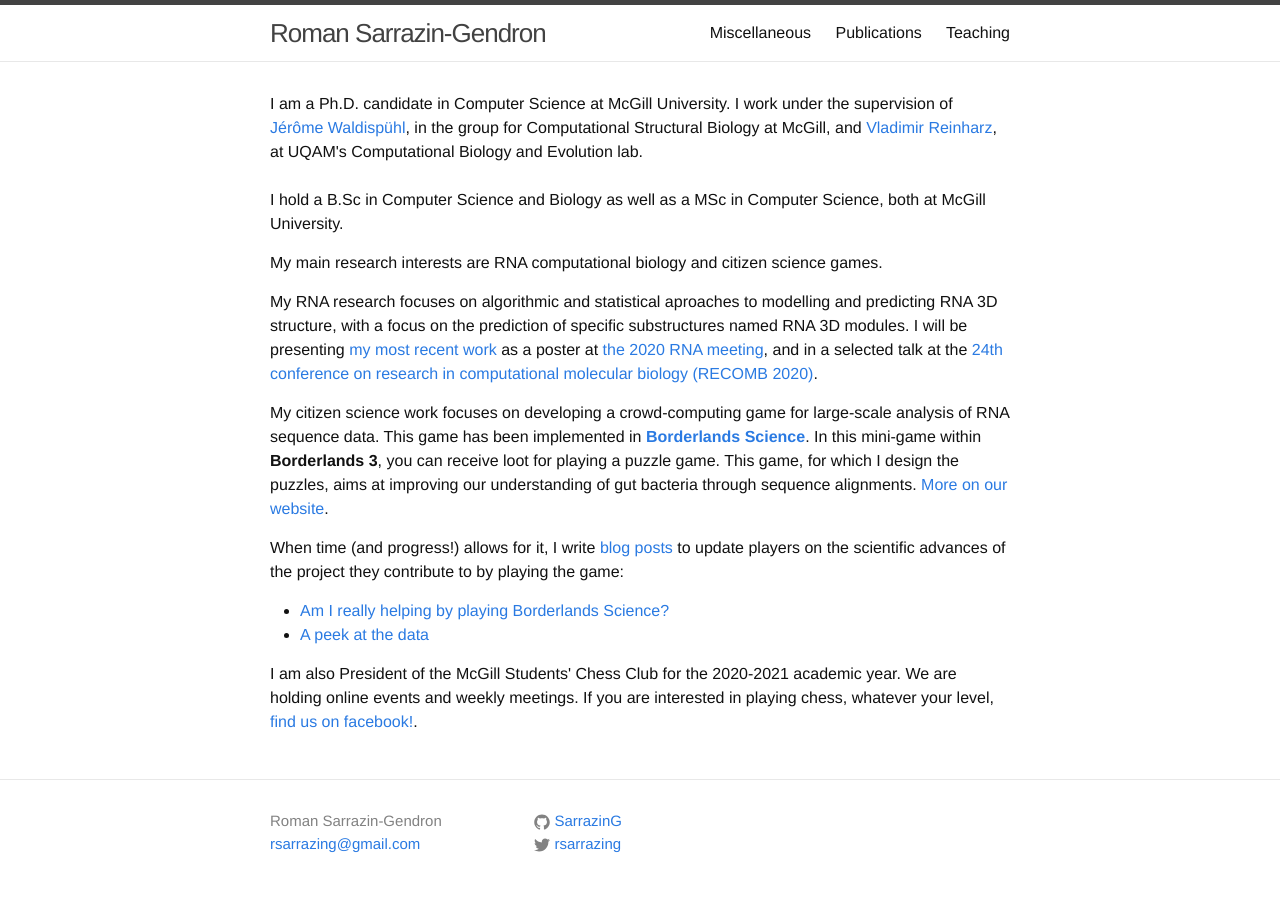
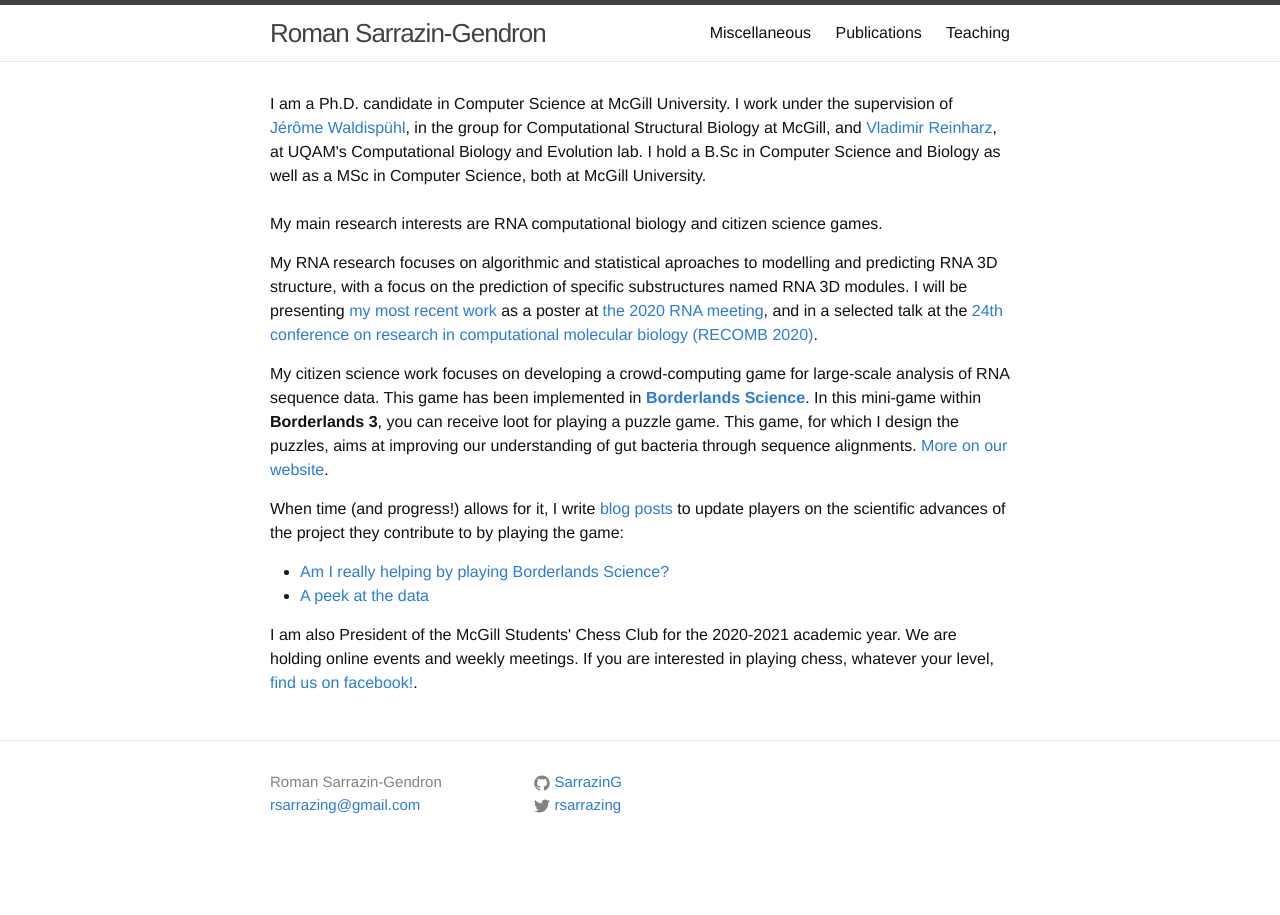
Before and after one commit to SarrazinG/SarrazinG.github.io, a Jekyll site: the page built from index.html, in a window 1280 px wide. Built offline with Jekyll 4.4.1, drawn with Linux system fonts in a browser that asks for light colours.

```diff
--- a/index.html
+++ b/index.html
@@ -4,9 +4,7 @@ layout: default
 
 <div class="home">
 
-I am a Ph.D. candidate in Computer Science at McGill University. I work under the supervision of <a href="http://www.cs.mcgill.ca/~jeromew/" target="_blank">J&eacute;r&ocirc;me Waldisp&uuml;hl</a>, in the group for Computational Structural Biology at McGill, and <a href="http://cbe.uqam.ca/" target="_blank">Vladimir Reinharz</a>, at UQAM's Computational Biology and Evolution lab. <br><br>
-
-<p>I hold a B.Sc in Computer Science and Biology as well as a MSc in Computer Science, both at McGill University.</p>
+I am a Ph.D. candidate in Computer Science at McGill University. I work under the supervision of <a href="http://www.cs.mcgill.ca/~jeromew/" target="_blank">J&eacute;r&ocirc;me Waldisp&uuml;hl</a>, in the group for Computational Structural Biology at McGill, and <a href="http://cbe.uqam.ca/" target="_blank">Vladimir Reinharz</a>, at UQAM's Computational Biology and Evolution lab. I hold a B.Sc in Computer Science and Biology as well as a MSc in Computer Science, both at McGill University. <br><br>
 
 <p>My main research interests are RNA computational biology and citizen science games.</p>
 <p>My RNA research focuses on algorithmic and statistical aproaches to modelling and predicting RNA 3D structure, with a focus on the prediction of specific substructures named RNA 3D modules. I will be presenting <a href="https://www.biorxiv.org/content/10.1101/834762v2">my most recent work</a> as a poster at <a href="https://www2.rnasociety.org/conferences/rna-2020/">the 2020 RNA meeting</a>, and in a selected talk at the <a href="https://www.recomb2020.org/">24th conference on research in computational molecular biology (RECOMB 2020)</a>.</p>
```
